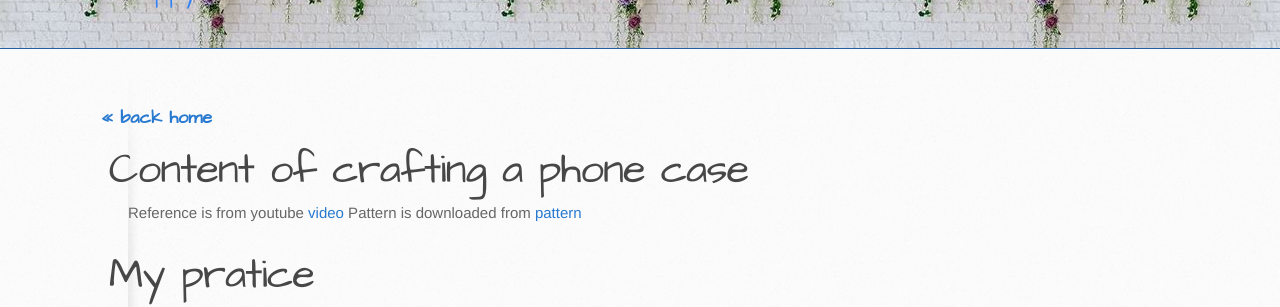
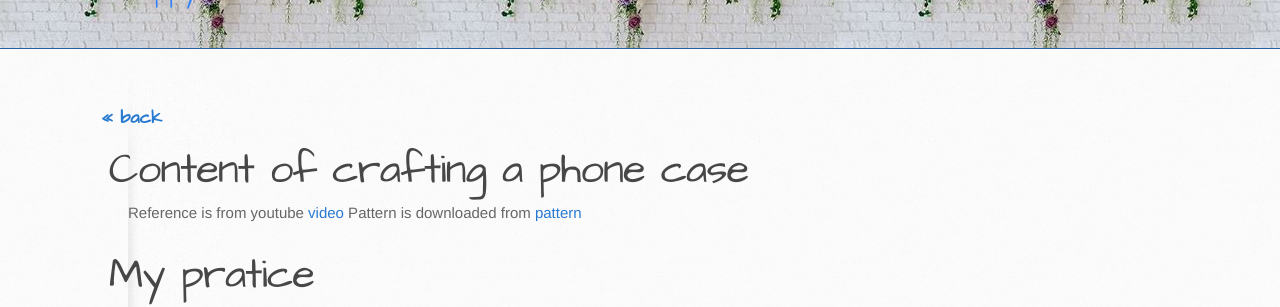
Before and after one commit to itcraftme/itcraftme, a Jekyll site: the page built from docs/craft/phonecase.md, in a window 1280 px wide. Shown: the part 186-493 px from the top of the page. Built offline with Jekyll 4.4.1, drawn with Linux system fonts in a browser that asks for light colours; our own code applies the rules of GitHub Pages for plain Markdown files.

Commit message:
Update phonecase.md

```diff
--- a/docs/craft/phonecase.md
+++ b/docs/craft/phonecase.md
@@ -1,7 +1,7 @@
 ---
 layout: default
 ---
-###  [<< back home](./index.md)
+###  [<< back](./index.md)
 # Content of crafting a phone case
 Reference is from youtube [video](https://www.youtube.com/watch?v=at0C80Ev_Zg)
 Pattern is downloaded from [pattern](https://drive.google.com/file/d/17rX_RVHR9WhNsvxSOOQuS-HCJmmaQ3a3/view)
```
